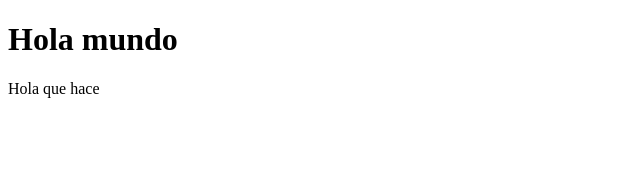
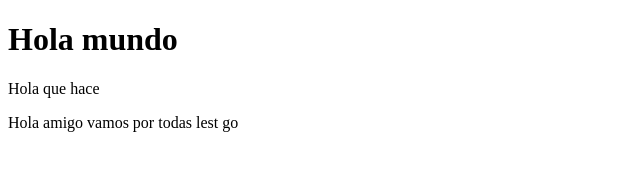
Before and after one commit to mellito/practicaterminal, a plain HTML site: page index.html in a window 1280 px wide. Shown: the whole page, without its empty margins (0-640 px from the left). Drawn offline with Linux system fonts and the light colour scheme.

Commit message:
cambios agregamos parrafo

```diff
--- a/index.html
+++ b/index.html
@@ -9,5 +9,6 @@
 <body>
     <h1>Hola mundo</h1>
     <section><p>Hola que hace</p></section>
+    <p>Hola amigo vamos por todas lest go</p>
 </body>
 </html>
```
